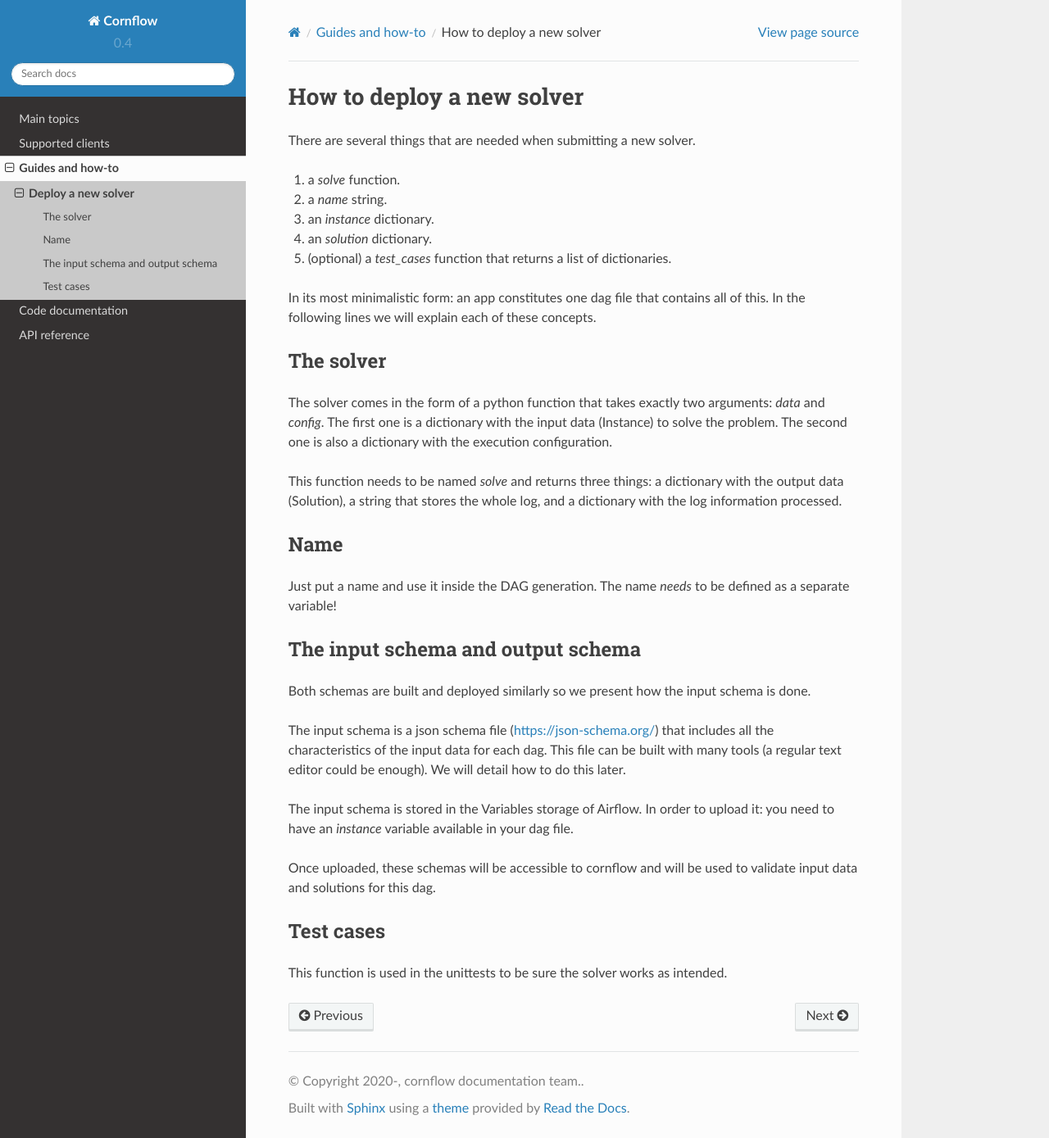
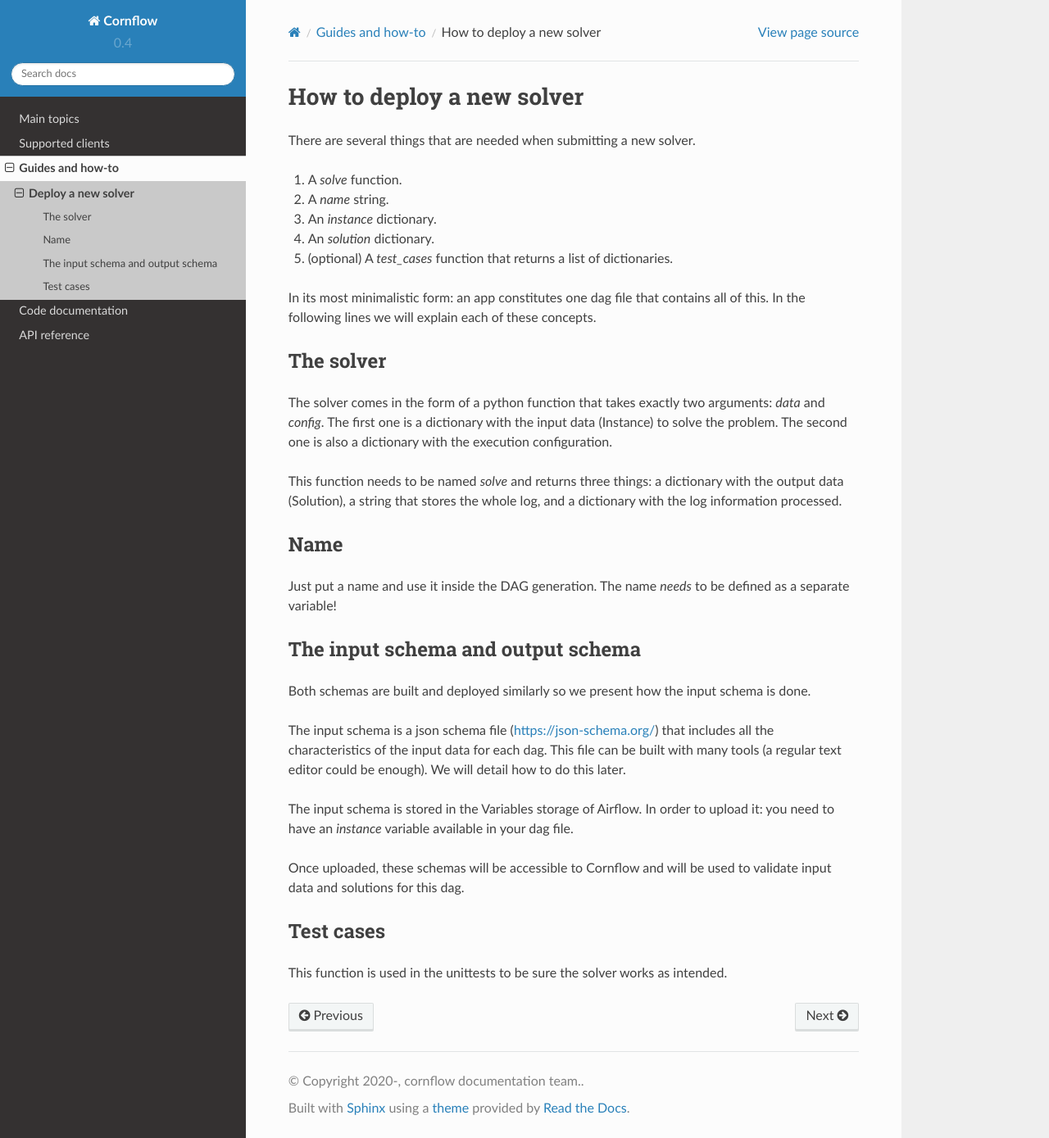
Before and after one commit to baobabsoluciones/cornflow, a Sphinx documentation site: the page built from docs/source/guides/deploy_solver.rst, in a window 1280 px wide and 1389 px high. Shown: the whole window at 82% size. Built offline with Sphinx 7.4.7 and the Read the Docs theme 2.0.0, drawn with Linux system fonts in a browser that asks for light colours.

Commit message:
Small fixes to documentation (#36)
* Small fixes to documentation, Fixed error.

```diff
--- a/docs/source/guides/deploy_solver.rst
+++ b/docs/source/guides/deploy_solver.rst
@@ -4,11 +4,11 @@ How to deploy a new solver
 
 There are several things that are needed when submitting a new solver.
 
-1. a `solve` function.
-2. a `name` string.
-3. an `instance` dictionary.
-4. an `solution` dictionary.
-5. (optional) a `test_cases` function that returns a list of dictionaries.
+1. A `solve` function.
+2. A `name` string.
+3. An `instance` dictionary.
+4. An `solution` dictionary.
+5. (optional) A `test_cases` function that returns a list of dictionaries.
 
 In its most minimalistic form: an app constitutes one dag file that contains all of this.
 In the following lines we will explain each of these concepts.
@@ -35,8 +35,7 @@ The input schema is a json schema file (https://json-schema.org/) that includes
 
 The input schema is stored in the Variables storage of Airflow. In order to upload it: you need to have an `instance` variable available in your dag file.
 
-
-Once uploaded, these schemas will be accessible to cornflow and will be used to validate input data and solutions for this dag.
+Once uploaded, these schemas will be accessible to Cornflow and will be used to validate input data and solutions for this dag.
 
 Test cases
 ------------
--- a/docs/source/main/concepts.rst
+++ b/docs/source/main/concepts.rst
@@ -54,7 +54,7 @@ In Cornflow, A Solution Method is a subclass of Experiment.
 Solve Configuration
 ---------------------
 
-Each Solution Method has ways to personalize certain characteristics. The Solve Configuration stores that personalization, such as the time limit, the gap tolerance, among other.
+Each Solution Method has ways to configure certain characteristics. The Solve Configuration stores that personalization, such as the time limit, the gap tolerance, among other.
 
 
 Execution
--- a/docs/source/main/examples.rst
+++ b/docs/source/main/examples.rst
@@ -34,10 +34,10 @@ Use case 2
 
 The second use case is to use Cornflow as a repository of several **specific** solvers with one very well-specified problem as objective. For example: a solver to solve TSP problems, graph-coloring problems, or any other problem.
 
-Here, the client is in charge to send the the server an instance dataset with the appropiate format (schema) that matches the solver to use.
+Here, the client is in charge to send the the server an instance dataset with the appropriate format (schema) that matches the solver to use.
 
 .. _use_case2:
 
 .. figure:: ./../_static/use_case2.png
 
-   Use case 1: Cornflow as an application remote solver repository
+   Use case 2: Cornflow as an application remote solver repository
```
Also changed, not shown: docs/source/clients/admin-spa.rst (+6 -6 lines), docs/source/main/architecture.rst (+12 -12 lines).
